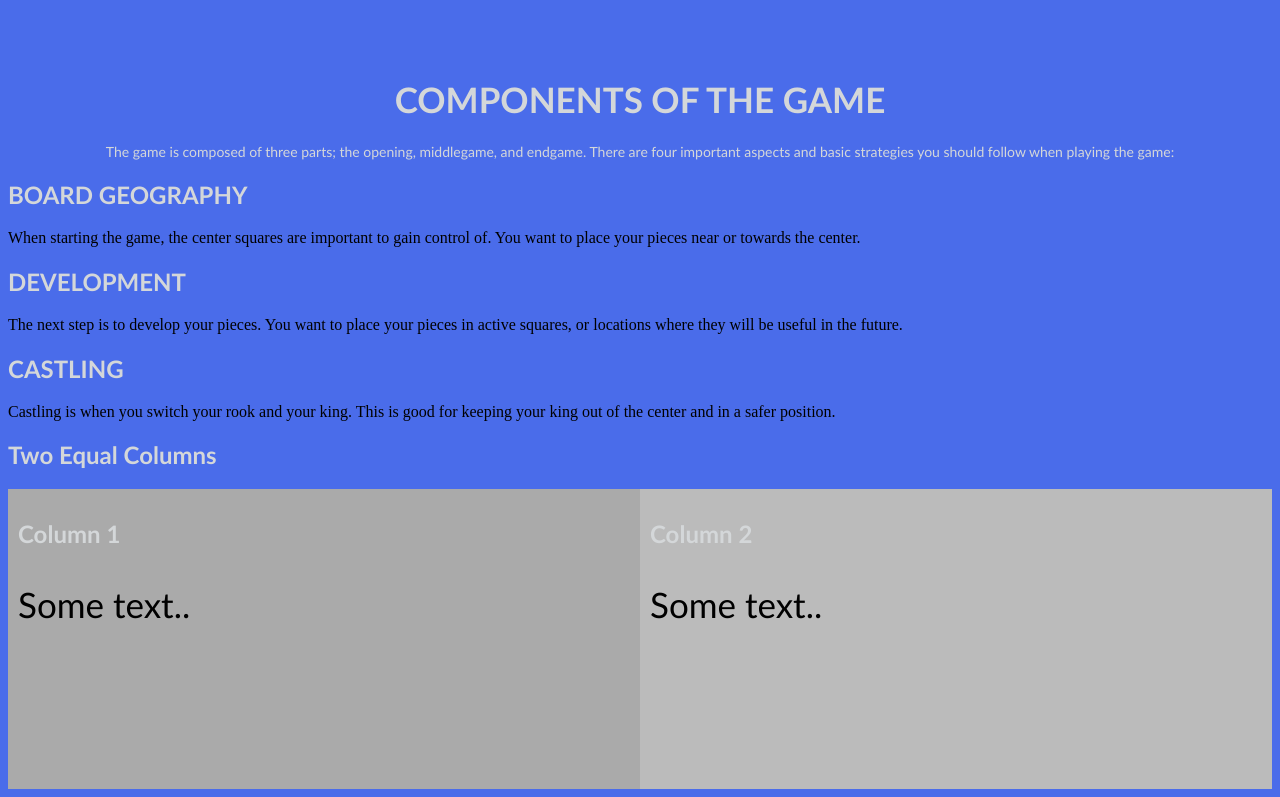
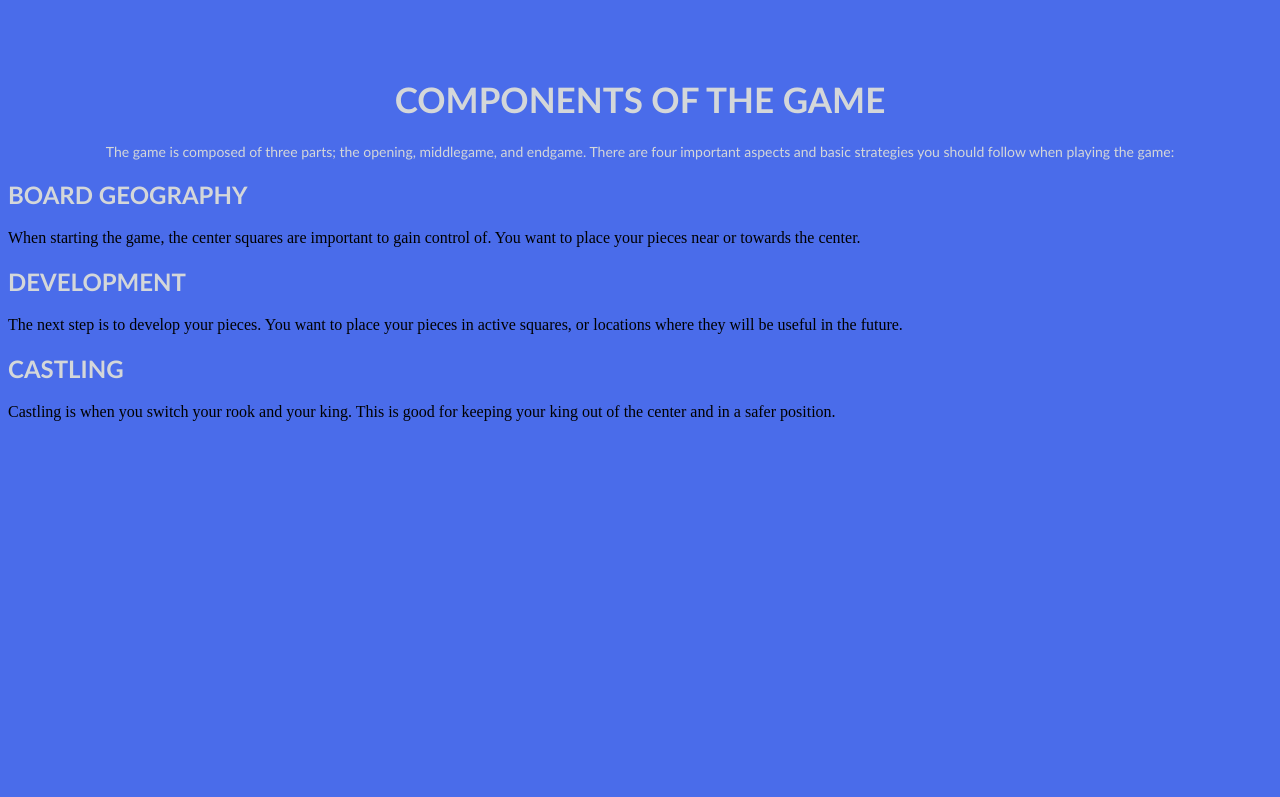
Before and after one commit to adaleong/chess, a plain HTML site: page index.html in a window 1280 px wide. Shown: the part 6028-6825 px from the top of the page. After the commit the page ends 6457 px from the top, so only its background shows below. Drawn offline with Linux system fonts and the light colour scheme.

Commit message:
delete column

```diff
--- a/index.html
+++ b/index.html
@@ -48,39 +48,3 @@ LET'S LEARN CHESS!
 <blockquote>The next step is to develop your pieces. You want to place your pieces in active squares, or locations where they will be useful in the future.</blockquote>
 <h2>     CASTLING</h2
 <blockquote>Castling is when you switch your rook and your king. This is good for keeping your king out of the center and in a safer position.</blockquote>
-
-
-  <meta name="viewport" content="width=device-width, initial-scale=1">
-  <style>
-  * {
-    box-sizing: border-box;
-  }
-
-  .column {
-    float: left;
-    width: 50%;
-    padding: 10px;
-    height: 300px;
-  }
-
-  .row:after {
-    content: "";
-    display: table;
-    clear: both;
-  }
-  </style>
-  </head>
-  <body>
-
-  <h2>Two Equal Columns</h2>
-
-  <div class="row">
-    <div class="column" style="background-color:#aaa;">
-      <h2>Column 1</h2>
-      <p>Some text..</p>
-    </div>
-    <div class="column" style="background-color:#bbb;">
-      <h2>Column 2</h2>
-      <p>Some text..</p>
-    </div>
-  </div>
```
